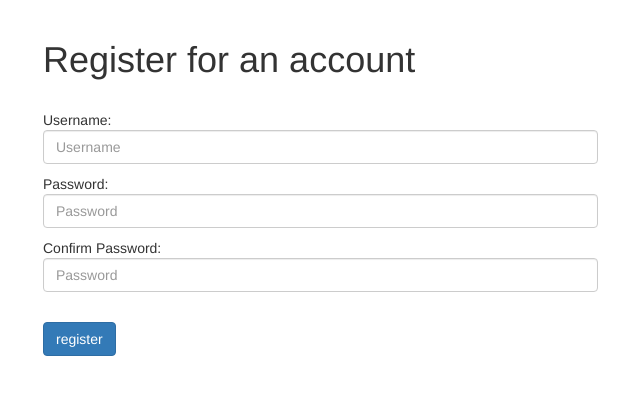
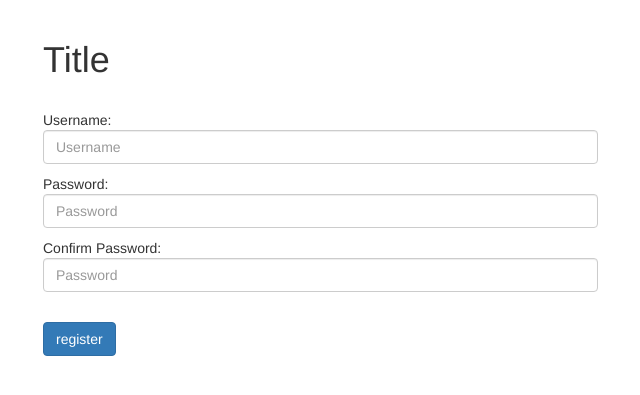
Before and after one commit to alasday/Yabe, a Flask app: template templates/post.html in a window 1280 px wide. Shown: the part 72-467 px from the top of the page, without its empty margins (27-667 px from the left). Run offline with Flask 2, Linux system fonts and the light colour scheme; the template is opened without the code that fills it, so the values that code supplies are empty; parts of the project's set-up code (start-up, migrations or seed data) failed here and were passed over; some libraries are stand-ins or nearby versions.

Commit message:
working on post

```diff
--- a/app.py
+++ b/app.py
@@ -85,15 +85,16 @@ def create():
         #get field stuff
         pId = dbmanager.new_post(session['username'], request.form["title"], int(request.form["startingPrice"]),int(request.form["period"]))
         #return redirect('/post/<int: postId>')
-        redirect('/post/<int:postId>')
-        return post(pId)
+        post(pId)
+        return redirect('/post/<int:postId>')
 
 #actually posts the buy request post
 @app.route('/post/<int:postId>')
 @app.route('/post')
 #@app.route("/post/<int: postId>/<int:Period>")
 def post(postId):
-    return render_template("post.html", pId = postId)
+    return render_template("post.html", postId = postId, username = session['username'], title = dbmanager.get_post(postId)['title'], startingPrice = dbmanager.get_post(postId)['startingPrice'])
+    #return render_template("post.html", postId = postId, username = session['username'], title = dbmanager.get_post(postId)['title'], startingPrice = dbmanager.get_post(postId)['startingPrice'], period = dbmanager.get_post(postId)['period'])
 
 #creates the feed of buy request posts
 @app.route("/feed", methods=["GET", "POST"])
--- a/templates/post.html
+++ b/templates/post.html
@@ -5,7 +5,7 @@ POST
 
 {% block head %}
 {{ super() }}
-<title>Register</title>
+<title>Post</title>
 <style>
 .tooltip-wide .tooltip{
     min-width:400px;
@@ -26,8 +26,8 @@ $(document).ready(function(){
 });
 </script>
 
-<h1>Register for an account</h1><br>
-<form action="/authOrCreate" method="POST">
+<h1>Title</h1><br>
+<form action="/post" method="POST">
     <div class="row">
         <div class="col-md-6 tooltip-wide">
             <p>Username: <a href="#" data-toggle="tooltip" title="Alphanumeric characters only." data-placement="right"><input class="form-control" type="text" name="username" pattern="[A-Za-z0-9]+" placeholder="Username" required></a></p>
```
